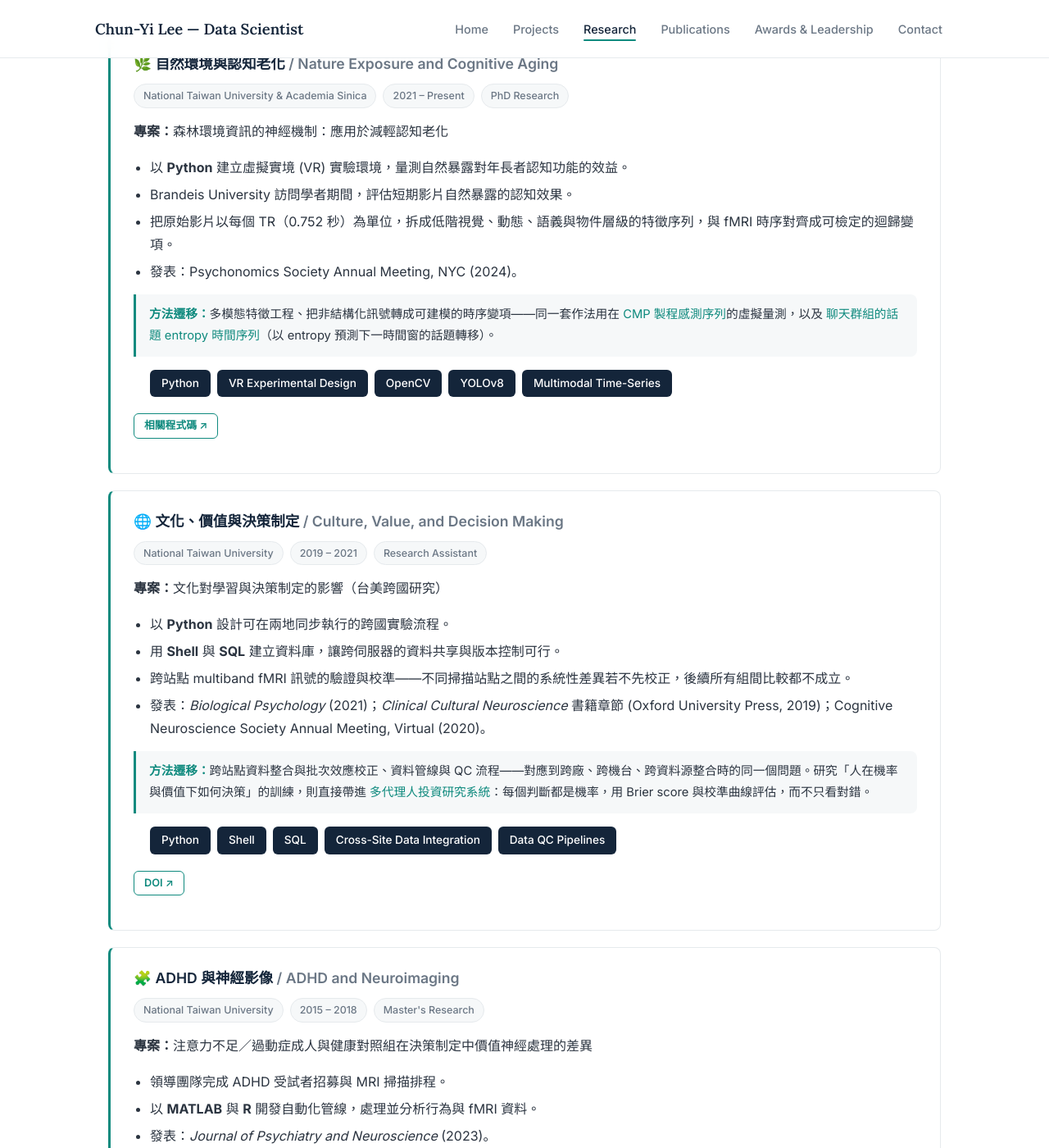
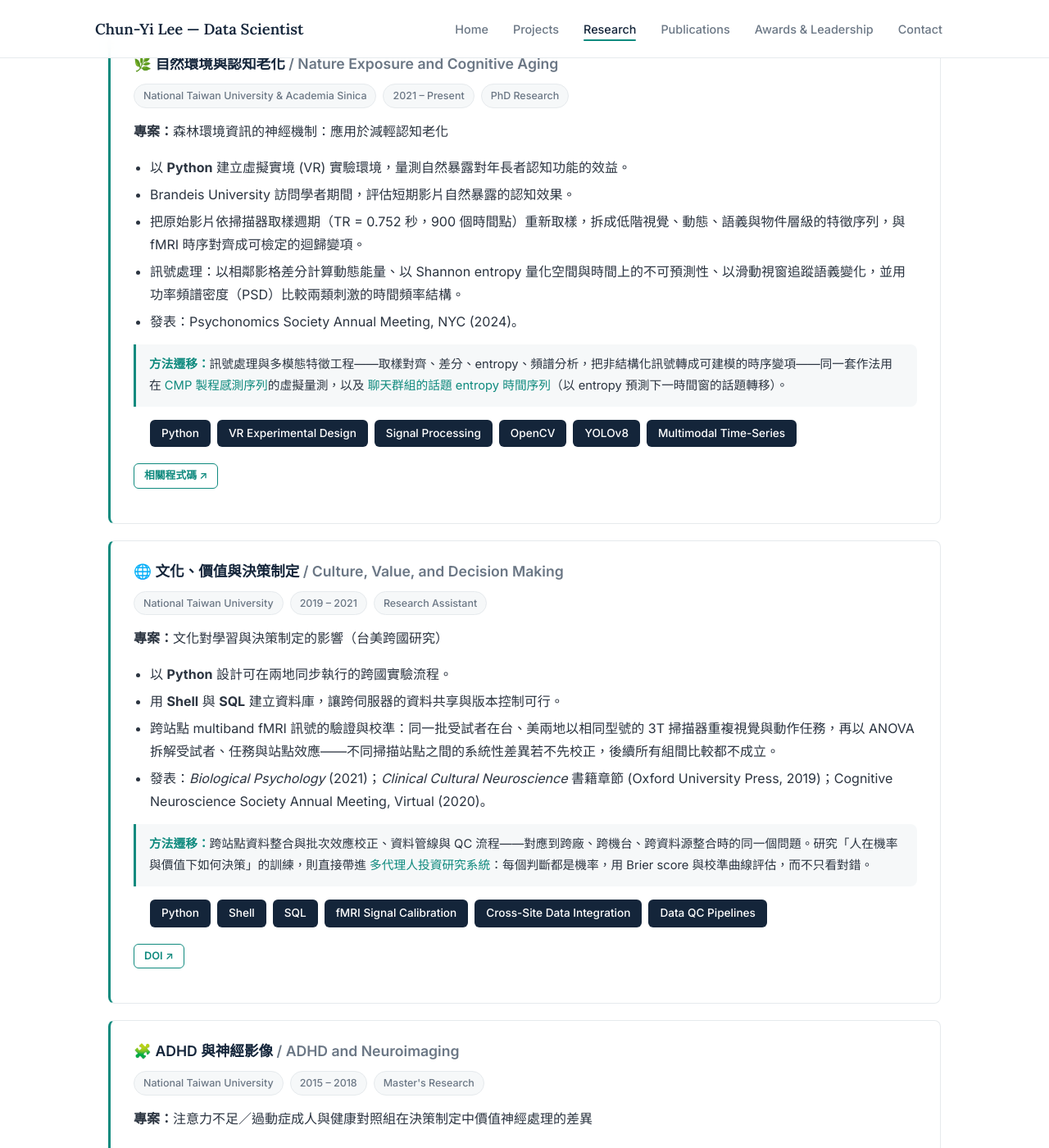
Before and after one commit to JamesLeeCY/JamesLeeCY.github.io, a Jekyll site: the page built from research.md, in a window 1280 px wide and 1400 px high, scrolled down 285 px. Shown: the whole window at 82% size. Built offline with Jekyll 4.4.1, drawn with Linux system fonts in a browser that asks for light colours.

Commit message:
Show prompt/context engineering on RAG card; strengthen signal processing on Research
Co-Authored-By: Claude Opus 5.5 <noreply@anthropic.com>

```diff
--- a/research.md
+++ b/research.md
@@ -21,12 +21,13 @@ permalink: /research.html
         <ul>
             <li>以 <strong>Python</strong> 建立虛擬實境 (VR) 實驗環境，量測自然暴露對年長者認知功能的效益。</li>
             <li>Brandeis University 訪問學者期間，評估短期影片自然暴露的認知效果。</li>
-            <li>把原始影片以每個 TR（0.752 秒）為單位，拆成低階視覺、動態、語義與物件層級的特徵序列，與 fMRI 時序對齊成可檢定的迴歸變項。</li>
+            <li>把原始影片依掃描器取樣週期（TR = 0.752 秒，900 個時間點）重新取樣，拆成低階視覺、動態、語義與物件層級的特徵序列，與 fMRI 時序對齊成可檢定的迴歸變項。</li>
+            <li>訊號處理：以相鄰影格差分計算動態能量、以 Shannon entropy 量化空間與時間上的不可預測性、以滑動視窗追蹤語義變化，並用功率頻譜密度（PSD）比較兩類刺激的時間頻率結構。</li>
             <li>發表：Psychonomics Society Annual Meeting, NYC (2024)。</li>
         </ul>
-        <p class="research-transfer"><strong>方法遷移：</strong>多模態特徵工程、把非結構化訊號轉成可建模的時序變項——同一套作法用在 <a href="https://github.com/JamesLeeCY/semiconductor-quality-ml" target="_blank" rel="noopener">CMP 製程感測序列</a>的虛擬量測，以及 <a href="https://github.com/JamesLeeCY/line-chat-triage" target="_blank" rel="noopener">聊天群組的話題 entropy 時間序列</a>（以 entropy 預測下一時間窗的話題轉移）。</p>
+        <p class="research-transfer"><strong>方法遷移：</strong>訊號處理與多模態特徵工程——取樣對齊、差分、entropy、頻譜分析，把非結構化訊號轉成可建模的時序變項——同一套作法用在 <a href="https://github.com/JamesLeeCY/semiconductor-quality-ml" target="_blank" rel="noopener">CMP 製程感測序列</a>的虛擬量測，以及 <a href="https://github.com/JamesLeeCY/line-chat-triage" target="_blank" rel="noopener">聊天群組的話題 entropy 時間序列</a>（以 entropy 預測下一時間窗的話題轉移）。</p>
         <ul class="tag-list">
-            <li>Python</li><li>VR Experimental Design</li><li>OpenCV</li><li>YOLOv8</li><li>Multimodal Time-Series</li>
+            <li>Python</li><li>VR Experimental Design</li><li>Signal Processing</li><li>OpenCV</li><li>YOLOv8</li><li>Multimodal Time-Series</li>
         </ul>
         <p class="pub-doi" style="margin-top:14px">
             <a href="https://github.com/JamesLeeCY/fmri-video-feature-analysis" target="_blank" rel="noopener">相關程式碼 ↗</a>
@@ -44,12 +45,12 @@ permalink: /research.html
         <ul>
             <li>以 <strong>Python</strong> 設計可在兩地同步執行的跨國實驗流程。</li>
             <li>用 <strong>Shell</strong> 與 <strong>SQL</strong> 建立資料庫，讓跨伺服器的資料共享與版本控制可行。</li>
-            <li>跨站點 multiband fMRI 訊號的驗證與校準——不同掃描站點之間的系統性差異若不先校正，後續所有組間比較都不成立。</li>
+            <li>跨站點 multiband fMRI 訊號的驗證與校準：同一批受試者在台、美兩地以相同型號的 3T 掃描器重複視覺與動作任務，再以 ANOVA 拆解受試者、任務與站點效應——不同掃描站點之間的系統性差異若不先校正，後續所有組間比較都不成立。</li>
             <li>發表：<em>Biological Psychology</em> (2021)；<em>Clinical Cultural Neuroscience</em> 書籍章節 (Oxford University Press, 2019)；Cognitive Neuroscience Society Annual Meeting, Virtual (2020)。</li>
         </ul>
         <p class="research-transfer"><strong>方法遷移：</strong>跨站點資料整合與批次效應校正、資料管線與 QC 流程——對應到跨廠、跨機台、跨資料源整合時的同一個問題。研究「人在機率與價值下如何決策」的訓練，則直接帶進 <a href="https://github.com/JamesLeeCY/precision-weighted-investment-agent" target="_blank" rel="noopener">多代理人投資研究系統</a>：每個判斷都是機率，用 Brier score 與校準曲線評估，而不只看對錯。</p>
         <ul class="tag-list">
-            <li>Python</li><li>Shell</li><li>SQL</li><li>Cross-Site Data Integration</li><li>Data QC Pipelines</li>
+            <li>Python</li><li>Shell</li><li>SQL</li><li>fMRI Signal Calibration</li><li>Cross-Site Data Integration</li><li>Data QC Pipelines</li>
         </ul>
         <p class="pub-doi" style="margin-top:14px">
             <a href="https://doi.org/10.1016/j.biopsycho.2021.108209" target="_blank" rel="noopener">DOI ↗</a>
```
Also changed, not shown: HANDOFF.md (+8 -0 lines), projects.md (+3 -2 lines).
